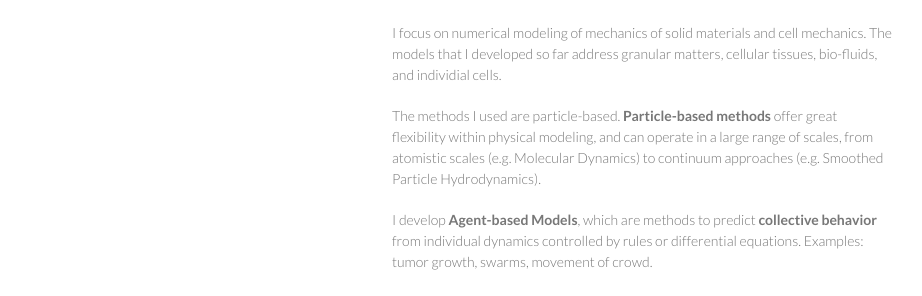
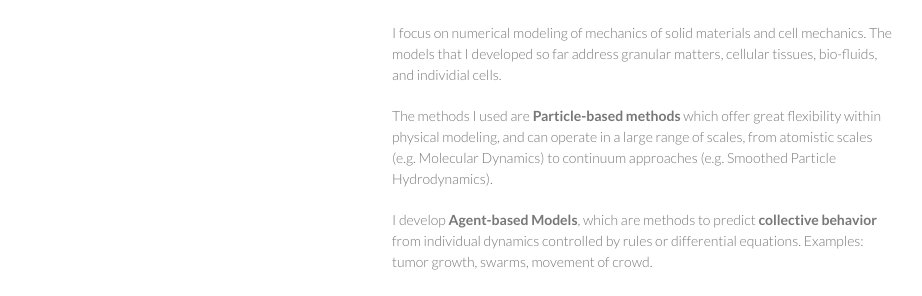
Before and after one commit to paulvanliedekerke/wittgenstein, a Jekyll site: the page index.html, which Jekyll copies as it is, in a window 1280 px wide. Shown: the part 427-723 px from the top of the page, without its empty margins (178-1100 px from the left). Built offline with Jekyll 4.4.1, drawn with Linux system fonts in a browser that asks for light colours; Markdown is read by kramdown in place of the engine named in the settings.

Commit message:
Update index.html

```diff
--- a/index.html
+++ b/index.html
@@ -53,7 +53,7 @@
 </p>
 
 <p>
-	The methods I used are particle-based. <b>Particle-based methods</b> offer great flexibility within physical modeling, and can operate in a large range of scales, from atomistic scales (e.g. Molecular Dynamics) to continuum approaches (e.g. Smoothed Particle Hydrodynamics).
+	The methods I used are <b>Particle-based methods</b> which offer great flexibility within physical modeling, and can operate in a large range of scales, from atomistic scales (e.g. Molecular Dynamics) to continuum approaches (e.g. Smoothed Particle Hydrodynamics).
 </p>
 
 <p>
```
